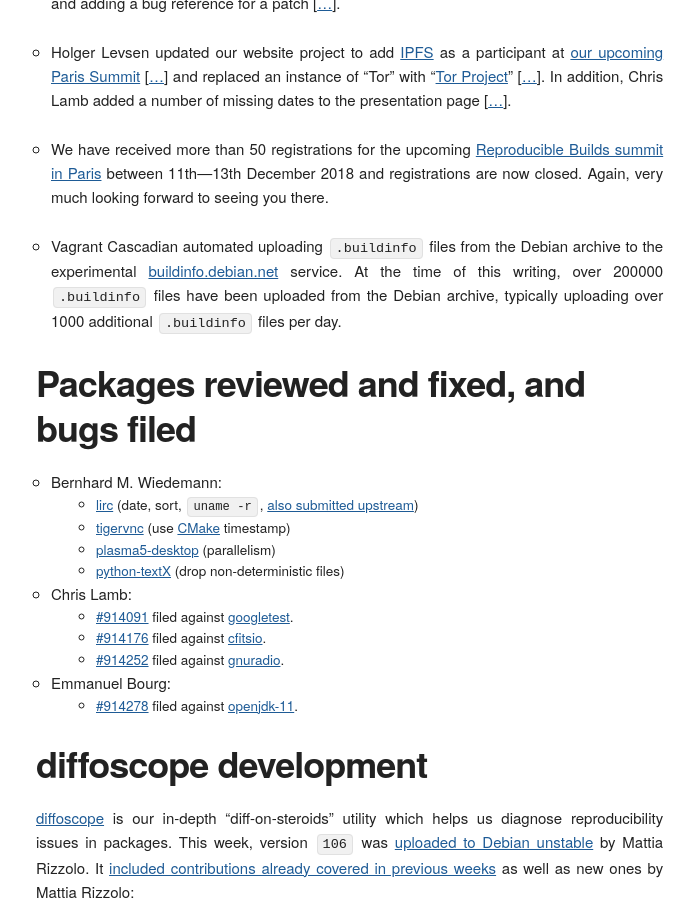
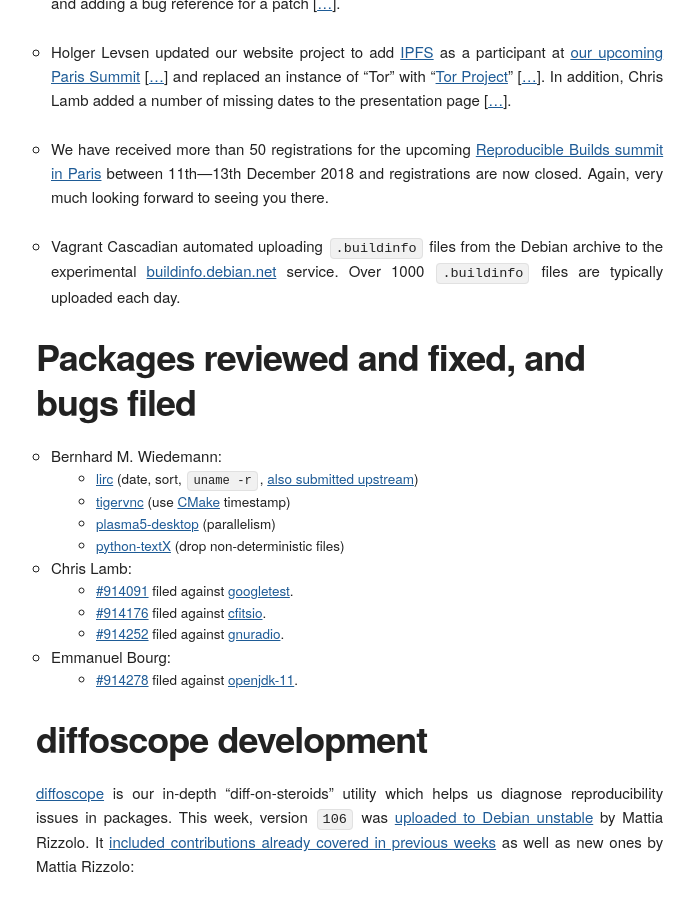
Before and after one commit to prototypefund/reproducible-website, a Jekyll site: the page built from _blog/posts/187.md, in a window 1280 px wide and 900 px high, scrolled down 973 px. Shown: the whole window, without its empty margins (124-819 px from the left). Built offline with Jekyll 4.4.1, drawn with Linux system fonts in a browser that asks for light colours; some web fonts are replaced.

Commit message:
187: Avoid making dubious claims about number of .buildinfo files uploaded, just list the uploads per day.

```diff
--- a/_blog/posts/187.md
+++ b/_blog/posts/187.md
@@ -19,7 +19,7 @@
 
 * We have received more than 50 registrations for the upcoming [Reproducible Builds summit in Paris](https://reproducible-builds.org/events/paris2018/) between 11th—13th December 2018 and registrations are now closed. Again, very much looking forward to seeing you there.
 
-* Vagrant Cascadian automated uploading `.buildinfo` files from the Debian archive to the experimental [buildinfo.debian.net](https://buildinfo.debian.net/) service. At the time of this writing, over 200000 `.buildinfo` files have been uploaded from the Debian archive, typically uploading over 1000 additional `.buildinfo` files per day.
+* Vagrant Cascadian automated uploading `.buildinfo` files from the Debian archive to the experimental [buildinfo.debian.net](https://buildinfo.debian.net/) service. Over 1000 `.buildinfo` files are typically uploaded each day.
 
 Packages reviewed and fixed, and bugs filed
 -------------------------------------------
```
